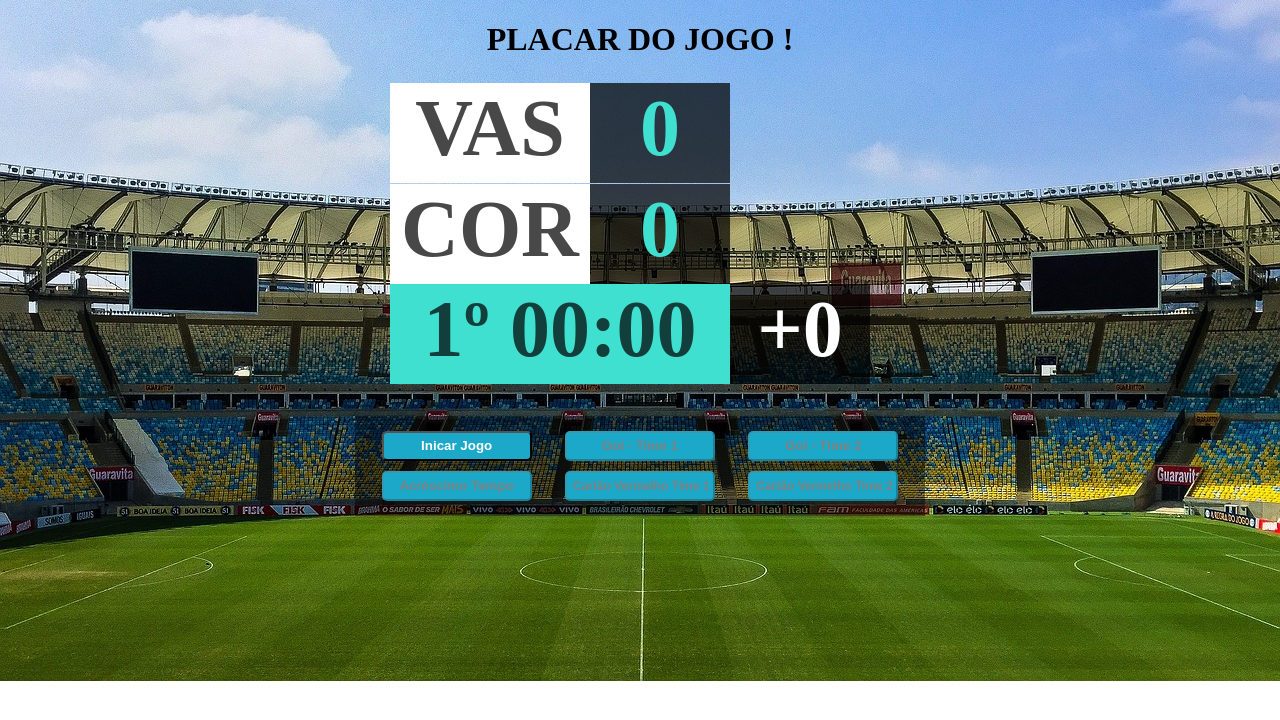
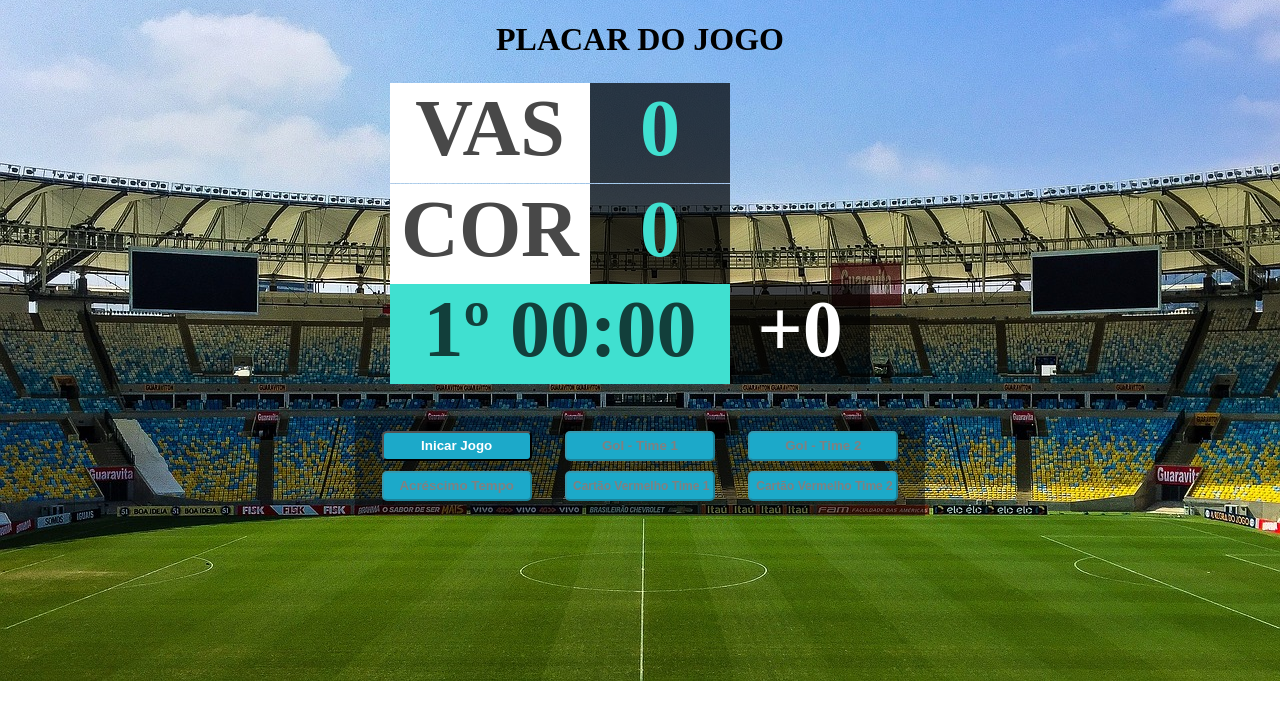
Before and after one commit to alesandro-domingos/Placar-Jogo, a plain HTML site: page index.html in a window 1280 px wide. Drawn offline with Linux system fonts and the light colour scheme.

Commit message:
atualizando home

```diff
--- a/index.html
+++ b/index.html
@@ -9,7 +9,7 @@
 <body onload()>
     <header>
         <h1>
-            PLACAR DO JOGO !
+            PLACAR DO JOGO
         </h1>
     </header>
     <main>
```
